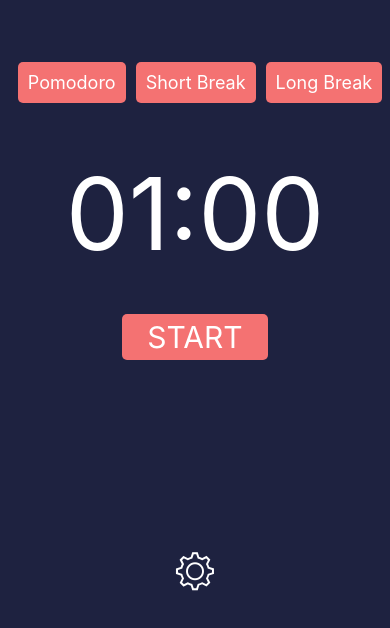
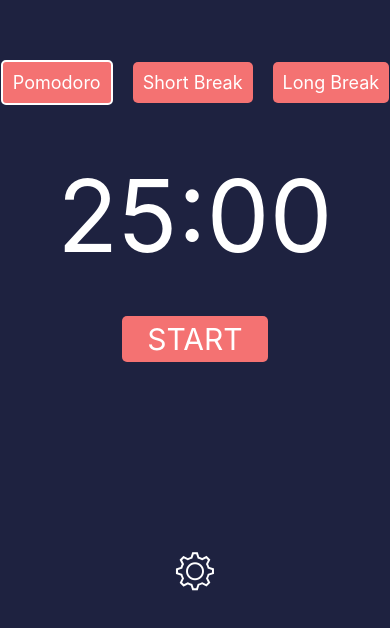
Before and after one commit to rennerCostaa12/pomodoro-vers-o-mobile, a React Native app: screen / in a window 390 px wide. Shown: the part 216-844 px from the top of the page. Built offline with nearby package versions, Linux system fonts and the light colour scheme.

Commit message:
finalização do modal de configurações

```diff
--- a/package.json
+++ b/package.json
@@ -12,10 +12,10 @@
     "@react-navigation/native": "^6.1.6",
     "@react-navigation/native-stack": "^6.9.12",
     "expo": "~48.0.9",
+    "expo-av": "~13.2.1",
     "expo-status-bar": "~1.4.4",
     "react": "18.2.0",
-    "react-native": "0.71.4",
-    "expo-av": "~13.2.1"
+    "react-native": "0.71.4"
   },
   "devDependencies": {
     "@babel/core": "^7.20.0",
--- a/src/Screens/Home/index.tsx
+++ b/src/Screens/Home/index.tsx
@@ -1,37 +1,31 @@
-import { View, Text, TouchableOpacity } from "react-native";
+import { View, Text, TouchableOpacity, TextInput } from "react-native";
 import { Audio } from 'expo-av';
 import { EvilIcons } from '@expo/vector-icons';
 import { useState, useEffect } from 'react';
 
 import Modal from "../../components/Modal";
+import ColorPicker from "../../components/ColorPicker";
+import InputNumber from "../../components/InputNumber";
 
 import { styles } from "./styles";
 
 interface ModesTimerProps {
     timer: number;
-    backgroundColor: string;
-    colorButton: string;
-    colorText: string;
+    title: string;
 }
 
 const modesApp = {
     pomodoro: {
-        timer: 1 * 60,
-        backgroundColor: '#1E2240',
-        colorButton: '#F47272',
-        colorText: '#FFFFFF'
+        timer: 25 * 60,
+        title: 'POMODORO'
     },
     short_break: {
         timer: 5 * 60,
-        backgroundColor: '#4154e0',
-        colorButton: '#dd3f3f',
-        colorText: '#FFFFFF'
+        title: 'SHORT BREAK'
     },
     long_break: {
         timer: 15 * 60,
-        backgroundColor: '#0c144d',
-        colorButton: '#b42727',
-        colorText: '#FFFFFF'
+        title: 'LONG BREAK'
     },
 }
 
@@ -40,6 +34,12 @@
     const [modesTimer, setModesTimer] = useState<ModesTimerProps>(modesApp.pomodoro);
     const [isStarted, setIsStarted] = useState<boolean>(false);
     const [modalOpen, setModalOpen] = useState<boolean>(false);
+
+    const [colorButton, setColorButton] = useState<string>('#F47272');
+
+    const [timerShortBreak, setTimerShortBreak] = useState<number>(modesApp.short_break.timer);
+    const [timerLongBreak, setTimerLongBreak] = useState<number>(modesApp.long_break.timer);
+    const [timerPomodoro, setTimerPomodoro] = useState<number>(modesApp.pomodoro.timer);
 
     const playSound = async () => {
         const { sound } = await Audio.Sound.createAsync(require('../../assets/alert_sound.wav'));
@@ -65,10 +65,8 @@
             setTimeout(() => {
                 const newTime = modesTimer.timer - 1;
                 const newObject: ModesTimerProps = {
-                    backgroundColor: modesTimer.backgroundColor,
-                    colorButton: modesTimer.colorButton,
-                    colorText: modesTimer.colorText,
-                    timer: newTime
+                    timer: newTime,
+                    title: modesTimer.title
                 }
                 setModesTimer(newObject);
             }, 1000);
@@ -79,34 +77,55 @@
     const seconds = modesTimer.timer % 60;
 
     return (
-        <View style={[styles.container, { backgroundColor: modesTimer.backgroundColor }]}>
+        <View style={styles.container}>
             <View style={styles.contentButtons}>
                 <TouchableOpacity
-                    style={[styles.button, { backgroundColor: modesTimer.colorButton }]}
+                    style={
+                        [styles.button,
+                        {
+                            backgroundColor: colorButton,
+                            borderWidth: modesTimer.title === 'POMODORO' ? 2 : 0,
+                        }
+                        ]
+                    }
                     onPress={() => setModesTimer(modesApp.pomodoro)}
                 >
                     <Text
-                        style={[styles.textButton, { color: modesTimer.colorText }]}
+                        style={styles.textButton}
                     >
                         Pomodoro
                     </Text>
                 </TouchableOpacity>
                 <TouchableOpacity
-                    style={[styles.button, { backgroundColor: modesTimer.colorButton }]}
+                    style={
+                        [styles.button,
+                        {
+                            backgroundColor: colorButton,
+                            borderWidth: modesTimer.title === 'SHORT BREAK' ? 2 : 0,
+                        }
+                        ]
+                    }
                     onPress={() => setModesTimer(modesApp.short_break)}
                 >
                     <Text
-                        style={[styles.textButton, { color: modesTimer.colorText }]}
+                        style={styles.textButton}
                     >
                         Short Break
                     </Text>
                 </TouchableOpacity>
                 <TouchableOpacity
-                    style={[styles.button, { backgroundColor: modesTimer.colorButton }]}
+                    style={
+                        [styles.button,
+                        {
+                            backgroundColor: colorButton,
+                            borderWidth: modesTimer.title === 'LONG BREAK' ? 2 : 0,
+                        }
+                        ]
+                    }
                     onPress={() => setModesTimer(modesApp.long_break)}
                 >
                     <Text
-                        style={[styles.textButton, { color: modesTimer.colorText }]}
+                        style={styles.textButton}
                     >
                         Long Break
                     </Text>
@@ -114,15 +133,15 @@
             </View>
 
             <View style={styles.contentTimer}>
-                <Text style={[styles.timer, { color: modesTimer.colorText }]}>
+                <Text style={styles.timer}>
                     {String(minutes).padStart(2, '0')}:{String(seconds).padStart(2, '0')}
                 </Text>
                 <TouchableOpacity
-                    style={[styles.buttonAction, { backgroundColor: modesTimer.colorButton }]}
+                    style={[styles.buttonAction, { backgroundColor: colorButton }]}
                     onPress={handleStartTimer}
                 >
                     <Text
-                        style={[styles.textButtonAction, { color: modesTimer.colorText }]}
+                        style={styles.textButtonAction}
                     >
                         {isStarted ? 'STOP' : 'START'}
                     </Text>
@@ -136,7 +155,46 @@
             </View>
 
             <Modal setOpenModal={setModalOpen} visible={modalOpen}>
-                <Text>MODAL</Text>
+                <Text style={styles.modalTitle}>CONFIGURATIONS</Text>
+
+                <View style={styles.contentModal}>
+                    <Text style={styles.modalSubTitle}>TIME (MINUTES)</Text>
+                    <View style={{ flexDirection: 'row', justifyContent: 'center', alignItems: 'center' }}>
+                        <View style={styles.modalTimers}>
+                            <Text style={styles.timerTitle}>Pomodoro</Text>
+                            <InputNumber value={String(timerPomodoro)} setValue={setTimerPomodoro} />
+                        </View>
+                        <View style={styles.modalTimers}>
+                            <Text style={styles.timerTitle}>Short Break</Text>
+                            <InputNumber value={String(timerShortBreak)} setValue={setTimerShortBreak} />
+                        </View>
+                        <View style={styles.modalTimers}>
+                            <Text style={styles.timerTitle}>Long Break</Text>
+                            <InputNumber value={String(timerLongBreak)} setValue={setTimerLongBreak} />
+                        </View>
+                    </View>
+                </View>
+
+                <View style={styles.contentModal}>
+                    <Text style={styles.modalSubTitle}>COLORS</Text>
+                    <View style={styles.contentColors}>
+                        <ColorPicker
+                            color={colorButton}
+                            colorPicker="#F47272"
+                            setColor={setColorButton}
+                        />
+                        <ColorPicker
+                            color={colorButton}
+                            colorPicker="#DA82F9"
+                            setColor={setColorButton}
+                        />
+                        <ColorPicker
+                            color={colorButton}
+                            colorPicker="#73F2F7"
+                            setColor={setColorButton}
+                        />
+                    </View>
+                </View>
             </Modal>
         </View>
     )
--- a/src/Screens/Home/styles.ts
+++ b/src/Screens/Home/styles.ts
@@ -4,22 +4,25 @@
     container: {
         flex: 1,
         alignItems: "center",
-        justifyContent: 'center'
+        justifyContent: 'center',
+        backgroundColor: '#1E2240'
     },
     contentButtons: {
         flexDirection: 'row',
         alignItems: 'center',
         justifyContent: 'center',
         marginTop: 30,
-        marginBottom: 30
+        marginBottom: 30,
+        gap: 20
     },
     button: {
         padding: 10,
-        marginLeft: 10,
-        borderRadius: 5
+        borderRadius: 5,
+        borderColor: '#ffffff'
     },
     textButton: {
-        fontSize: 18
+        fontSize: 18,
+        color: '#ffffff'
     },
     contentTimer: {
         alignItems: 'center',
@@ -49,5 +52,32 @@
         position: 'absolute',
         bottom: 0,
         margin: 30,
+    },
+    modalTitle: {
+        fontSize: 25,
+        textAlign: 'center',
+        fontWeight: 'bold'
+    },
+    modalSubTitle: {
+        fontSize: 20,
+        textAlign: 'center'
+    },
+    contentModal: {
+        marginTop: 10,
+        marginBottom: 10,
+    },
+    contentColors: {
+        flexDirection: 'row',
+        justifyContent: 'center',
+        marginTop: 10,
+        marginBottom: 10,
+        gap: 20
+    },
+    modalTimers: {
+        alignItems: 'center',
+        margin: 15
+    },
+    timerTitle: {
+        fontSize: 16,
     }
 })
--- /dev/null
+++ b/src/components/ColorPicker/index.tsx
@@ -0,0 +1,19 @@
+import { TouchableOpacity, Text } from "react-native";
+
+import { styles } from "./styles";
+
+interface ColorPickerProps{
+    colorPicker: string;
+    setColor: (data: string) => void;
+    color: string;
+}
+
+export default function ColorPicker({colorPicker, setColor, color }: ColorPickerProps){
+    return(
+        <TouchableOpacity
+            style={[styles.container, { backgroundColor: colorPicker, borderWidth: color === colorPicker ? 2 : 0 }]}
+            onPress={() => setColor(colorPicker)}
+        >
+        </TouchableOpacity>
+    )
+}
--- /dev/null
+++ b/src/components/ColorPicker/styles.ts
@@ -0,0 +1,10 @@
+import { StyleSheet } from "react-native";
+
+export const styles = StyleSheet.create({
+    container: {
+        width: 50,
+        height: 50,
+        borderRadius: 360,
+        elevation: 5
+    }
+})
--- /dev/null
+++ b/src/components/InputNumber/index.tsx
@@ -0,0 +1,28 @@
+import { View, TextInput } from "react-native"
+
+import { styles } from "./styles"
+
+interface InputNumberProps {
+    value: string;
+    setValue: (data: any) => void;
+}
+
+export default function InputNumber({ setValue, value }: InputNumberProps) {
+
+    const handleTextChange = (text: string) => {
+
+        const numericValue = text.replace(/[^0-9]/g, '');
+        setValue(String(numericValue));
+    }
+
+    return (
+        <View style={styles.container}>
+            <TextInput
+                style={styles.input}
+                keyboardType="numeric"
+                value={value}
+                onChangeText={handleTextChange}
+            />
+        </View>
+    )
+}
--- /dev/null
+++ b/src/components/InputNumber/styles.ts
@@ -0,0 +1,16 @@
+import { StyleSheet } from "react-native";
+
+export const styles = StyleSheet.create({
+    container: {
+        backgroundColor: '#EDF0FA',
+        paddingLeft: 15,
+        paddingRight: 15,
+        paddingTop: 5,
+        paddingBottom: 5,
+        borderRadius: 5,
+        elevation: 5
+    },
+    input: {
+        fontSize: 18
+    }
+})
--- a/src/components/Modal/styles.ts
+++ b/src/components/Modal/styles.ts
@@ -4,12 +4,14 @@
     container: {
         flex: 1,
         alignItems: "center",
-        justifyContent: 'center'
+        justifyContent: 'center',
+        elevation: 5
     },
     content: {
         backgroundColor: '#ffffff',
         width: 380,
-        height: 350
+        height: 350,
+        borderRadius: 5
     },
     buttonClose: {
         alignSelf: 'flex-end',
```
Also changed, not shown: src/components/Modal/index.tsx (line endings or trailing spaces).
